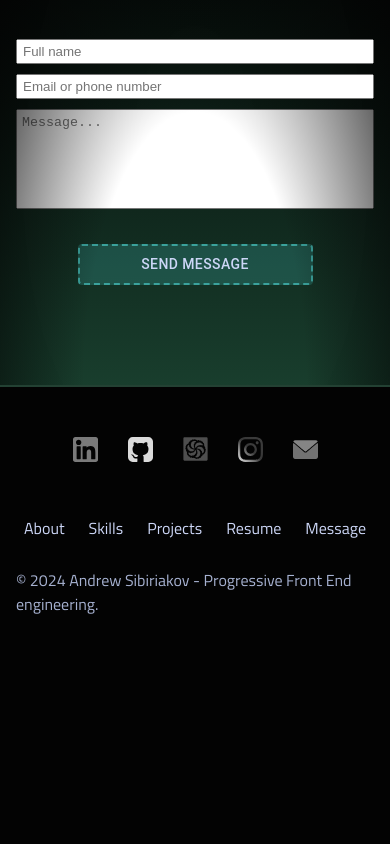
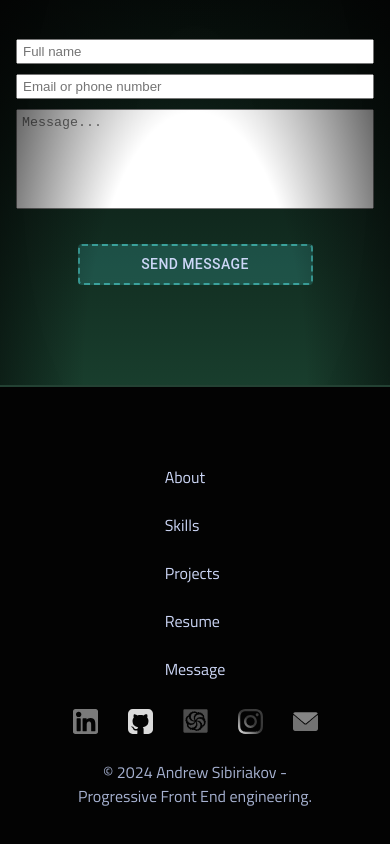
Before and after one commit to sibiryakov090591/portfolio_src, a React (Create React App) app: page / in a window 390 px wide. Shown: the part 7719-8563 px from the top of the page. Before the commit the page ends 8385 px from the top, so only its background shows below. Built offline with nearby package versions, Linux system fonts and the light colour scheme; no server answers.

Commit message:
fixed footer for mobile

```diff
--- a/src/blocks/footer/Footer.tsx
+++ b/src/blocks/footer/Footer.tsx
@@ -16,44 +16,6 @@ const Footer: React.FC = () => {
   return (
     <footer className={classes.footer}>
       <Container className={classes.footerContainer}>
-        <Hidden mdUp>
-          <div className={classes.socialsWrapper}>
-            <div className={classes.imgWrapper}>
-              <a
-                href="https://www.linkedin.com/in/andrey-sibiriakov-6a54941b2"
-                target="_blank"
-              >
-                <img className={classes.img} src={in_icon} alt="linked in" />
-              </a>
-            </div>
-            <div className={classes.imgWrapper}>
-              <a href="https://github.com/sibiryakov090591" target="_blank">
-                <img className={classes.img} src={github_icon} alt="github" />
-              </a>
-            </div>
-            <div className={classes.imgWrapper}>
-              <a
-                href="https://www.codewars.com/users/AndreySibiryakov"
-                target="_blank"
-              >
-                <img className={classes.img} src={wars_icon} alt="code wars" />
-              </a>
-            </div>
-            <div className={classes.imgWrapper}>
-              <a
-                href="https://www.instagram.com/sibiryakov_bro/"
-                target="_blank"
-              >
-                <img className={classes.img} src={inst_icon} alt="instagram" />
-              </a>
-            </div>
-            <div className={classes.imgWrapper}>
-              <a href="mailto:sibiryakow91@gmail.com" target="_blank">
-                <img className={classes.img} src={email_icon} alt="send mail" />
-              </a>
-            </div>
-          </div>
-        </Hidden>
         <nav>
           <ul className={classes.list}>
             <NavLink
@@ -108,9 +70,50 @@ const Footer: React.FC = () => {
             </NavLink>
           </ul>
         </nav>
-        <div>
-          © {new Date().getFullYear()} Andrew Sibiriakov - Progressive Front End
-          engineering.
+        <Hidden mdUp>
+          <div className={classes.socialsWrapper}>
+            <div className={classes.imgWrapper}>
+              <a
+                href="https://www.linkedin.com/in/andrey-sibiriakov-6a54941b2"
+                target="_blank"
+              >
+                <img className={classes.img} src={in_icon} alt="linked in" />
+              </a>
+            </div>
+            <div className={classes.imgWrapper}>
+              <a href="https://github.com/sibiryakov090591" target="_blank">
+                <img className={classes.img} src={github_icon} alt="github" />
+              </a>
+            </div>
+            <div className={classes.imgWrapper}>
+              <a
+                href="https://www.codewars.com/users/AndreySibiryakov"
+                target="_blank"
+              >
+                <img className={classes.img} src={wars_icon} alt="code wars" />
+              </a>
+            </div>
+            <div className={classes.imgWrapper}>
+              <a
+                href="https://www.instagram.com/sibiryakov_bro/"
+                target="_blank"
+              >
+                <img className={classes.img} src={inst_icon} alt="instagram" />
+              </a>
+            </div>
+            <div className={classes.imgWrapper}>
+              <a href="mailto:sibiryakow91@gmail.com" target="_blank">
+                <img className={classes.img} src={email_icon} alt="send mail" />
+              </a>
+            </div>
+          </div>
+        </Hidden>
+        <div style={{ textAlign: "center" }}>
+          © {new Date().getFullYear()} Andrew Sibiriakov -{" "}
+          <Hidden smUp>
+            <br />
+          </Hidden>{" "}
+          Progressive Front End engineering.
         </div>
       </Container>
     </footer>
--- a/src/blocks/footer/styles.ts
+++ b/src/blocks/footer/styles.ts
@@ -1,7 +1,8 @@
 import { makeStyles } from "@material-ui/styles";
+import { Theme } from "@material-ui/core/styles/createTheme";
 import { AppTheme } from "../../themes/paletteTypes";
 
-export const useStyles = makeStyles((theme: AppTheme) => ({
+export const useStyles = makeStyles((theme: Theme & AppTheme) => ({
   footer: {
     paddingTop: 50,
     paddingBottom: 50,
@@ -34,6 +35,10 @@ export const useStyles = makeStyles((theme: AppTheme) => ({
     display: "flex",
     gap: "24px",
     padding: 0,
+    [theme.breakpoints.down(400)]: {
+      flexDirection: "column",
+      gap: "0px",
+    },
   },
   item: {
     color: theme.palette.text.secondary,
```
